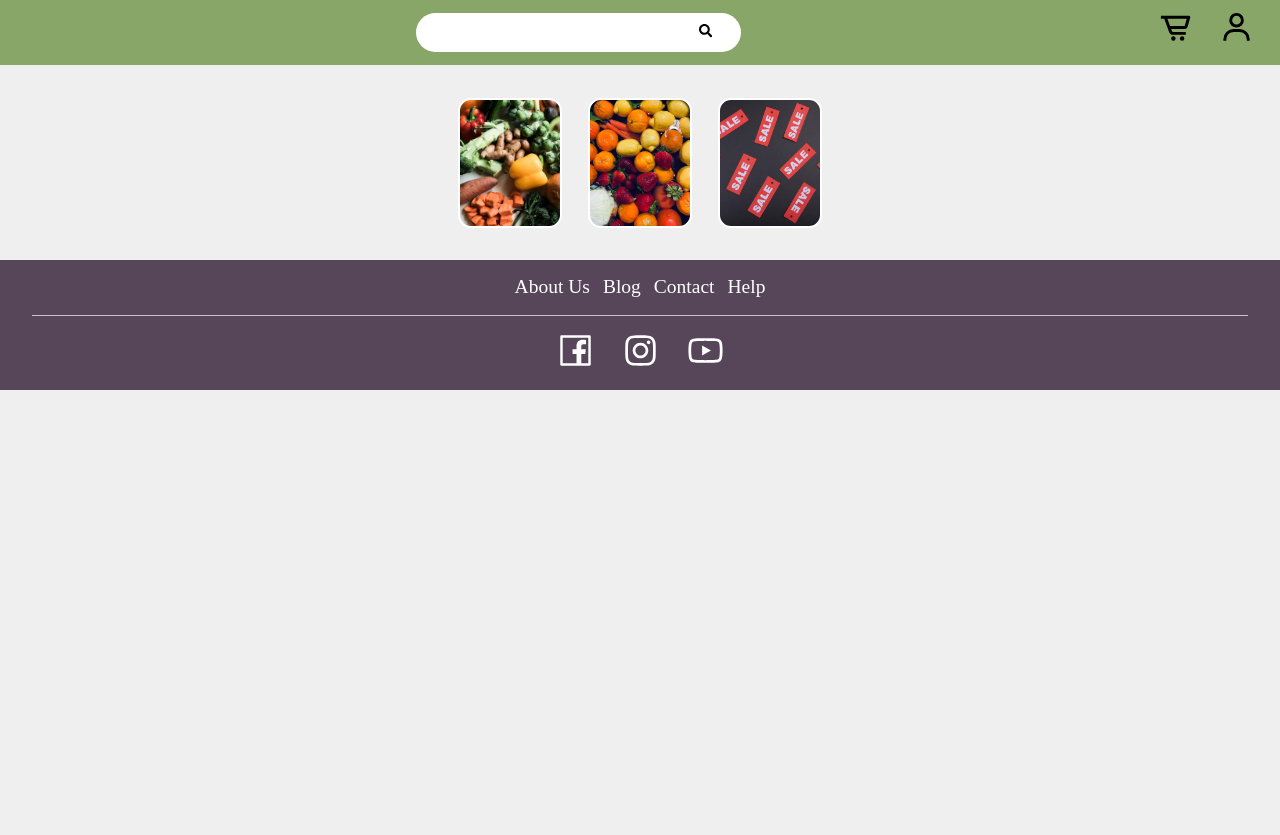
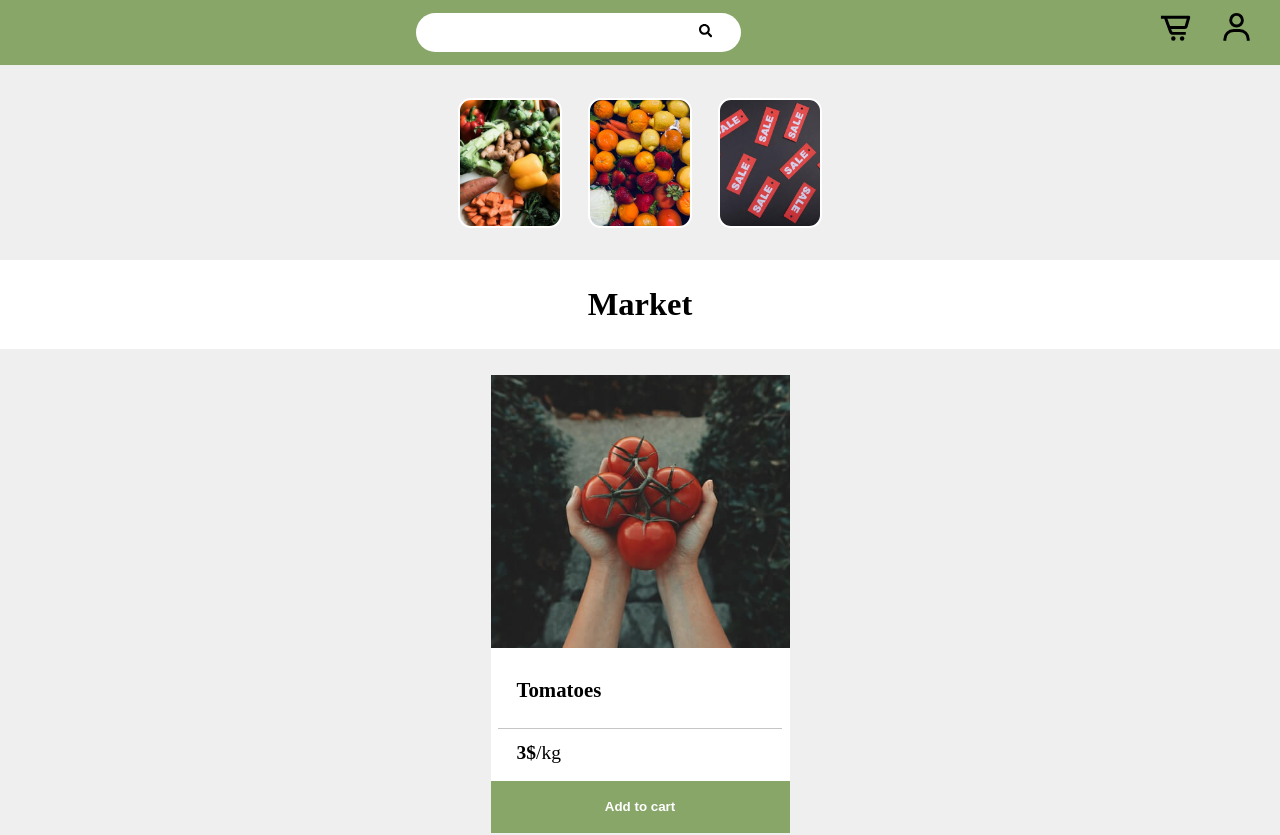
Before and after one commit to Kacper-Arendt/green-world, a React (Create React App) app: page /market in a window 1280 px wide. Shown: the top 835 px of the page. Before the commit the page ends 800 px from the top, so only its background shows below. Built offline with nearby package versions, Linux system fonts and the light colour scheme; the HTML template or start-up script is replaced by a standard one.

Commit message:
feat add products container

```diff
--- a/src/components/Market/Market.tsx
+++ b/src/components/Market/Market.tsx
@@ -1,7 +1,38 @@
+import styled from "styled-components";
+import {ProductsData} from "../Products/ProductsData";
+import {Product} from "../Products/Product";
+
+const Wrapper = styled.div`
+  display: flex;
+  flex-direction: column;
+  align-items: center;
+  text-align: center;
+
+  h2 {
+    font-size: 2.5rem;
+    width: 100%;
+    padding: 2rem;
+    background-color: #fff;
+  }
+`
+
 export const Market = () => {
     return (
-        <>
-
-        </>
+        <Wrapper>
+            <h2>Market</h2>
+            {ProductsData.map(el => {
+                return (
+                    <Product
+                        id={el.id}
+                        name={el.name}
+                        img={el.img}
+                        alt={el.alt}
+                        price={el.price}
+                        per={el.per}
+                        newPrice={el.newPrice}
+                    />
+                )
+            })}
+        </Wrapper>
     )
 }
--- a/src/components/Products/Product.tsx
+++ b/src/components/Products/Product.tsx
@@ -8,7 +8,7 @@ interface IPrice{
 const Item = styled.div<IPrice>`
   width: 23rem;
   height: 35rem;
-
+  margin: 2rem 1rem;
   display: grid;
   grid-template-columns: repeat(3, 1fr);
   grid-template-rows: 60% 6rem 1fr 4rem  4rem;
```
